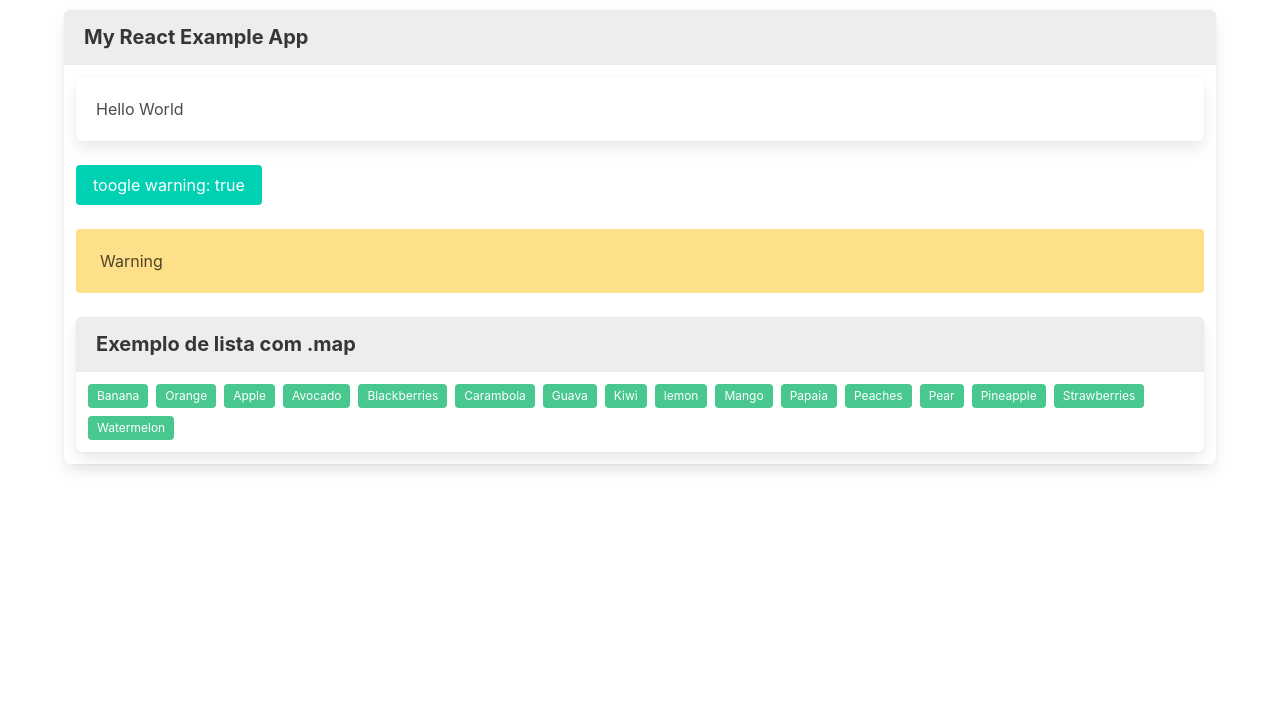
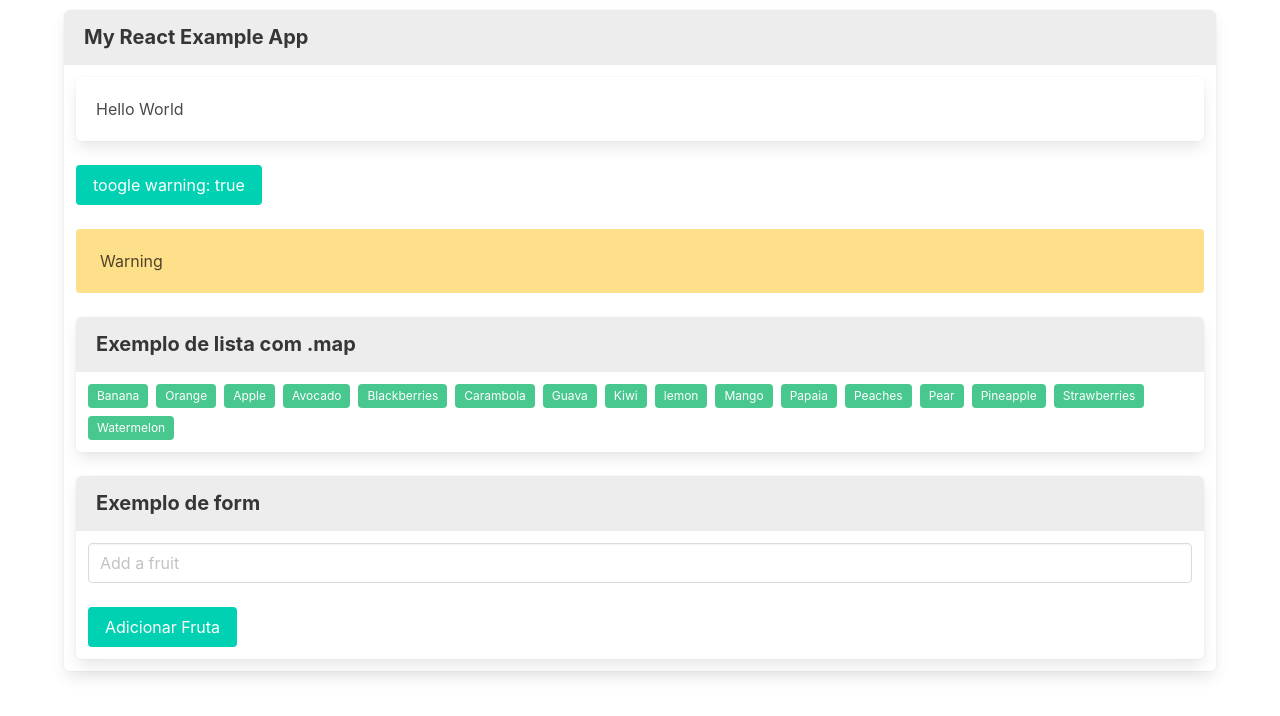
Before and after one commit to danielschmitz/react-bulma, a React (Create React App) app: page / in a window 1280 px wide. Shown: the top 716 px of the page. Built offline with nearby package versions, Linux system fonts and the light colour scheme.

Commit message:
form and state

```diff
--- a/src/App.js
+++ b/src/App.js
@@ -10,16 +10,16 @@ import Tags from './components/tags'
 
 export default class App extends Component {
 
-  fruits = ['Banana', 'Orange', 'Apple', 'Avocado',
-    'Blackberries', 'Carambola', 'Guava', 'Kiwi', 'lemon', 'Mango',
-    'Papaia', 'Peaches', 'Pear', 'Pineapple', 'Strawberries', 'Watermelon'
-  ];
-
   constructor(props) {
     super(props)
 
     this.state = {
-      showWarning: true
+      showWarning: true,
+      fruit: "",
+      fruits: ['Banana', 'Orange', 'Apple', 'Avocado',
+        'Blackberries', 'Carambola', 'Guava', 'Kiwi', 'lemon', 'Mango',
+        'Papaia', 'Peaches', 'Pear', 'Pineapple', 'Strawberries', 'Watermelon'
+      ]
     }
   }
 
@@ -28,6 +28,19 @@ export default class App extends Component {
     this.setState({
       showWarning: !this.state.showWarning
     })
+  }
+
+  handleSubmitform = (event) => {
+    let fruits = this.state.fruits
+    fruits.push(this.state.fruit)
+    this.setState({ fruits, fruit: '' })
+    event.preventDefault()
+
+    console.log("🚀onSubmitform")
+  }
+
+  handleChange = (event) => {
+    this.setState({ fruit: event.target.value })
   }
 
   render() {
@@ -45,7 +58,21 @@ export default class App extends Component {
           </Block>
           <Block>
             <Panel title="Exemplo de lista com .map">
-              <Tags itens={this.fruits} />
+              <Tags itens={this.state.fruits} />
+            </Panel>
+          </Block>
+          <Block>
+            <Panel title="Exemplo de form">
+              <form onSubmit={this.handleSubmitform}>
+                <input className="input"
+                  type="text"
+                  placeholder="Add a fruit"
+                  value={this.state.fruit}
+                  onChange={this.handleChange}
+                ></input>
+                <br /><br />
+                <Button>Adicionar Fruta</Button>
+              </form>
             </Panel>
           </Block>
         </Panel>
```
